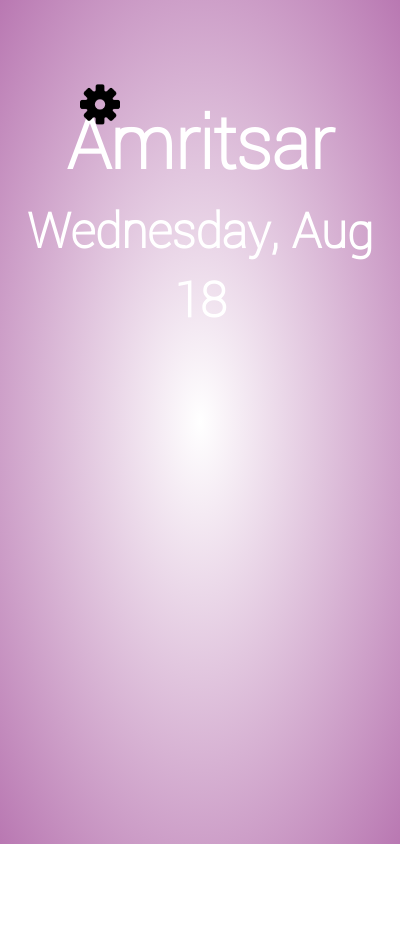
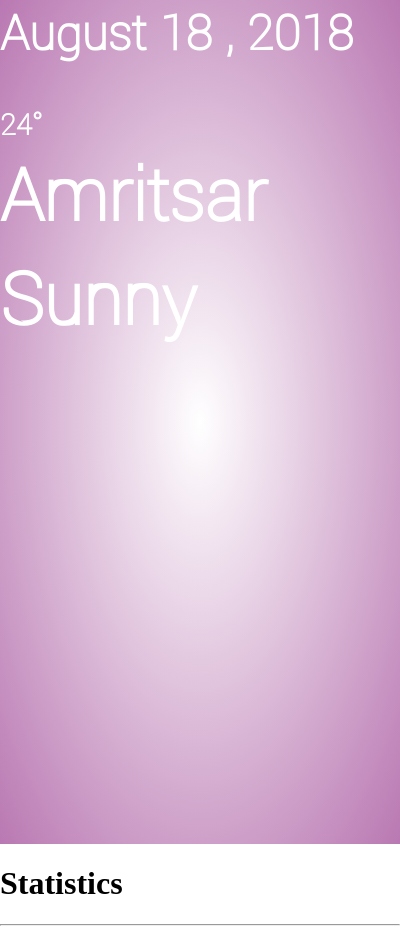
Before and after one commit to Navd15/weathget, an Electron app: page views/main.html in a window 400 px wide. Before the commit the page ends 844 px from the top, so only its background shows below. Drawn offline with Linux system fonts and the light colour scheme.

Commit message:
updated main view main.html

```diff
--- a/views/main.html
+++ b/views/main.html
@@ -1,15 +1,30 @@
 
 <link rel="stylesheet" type="text/css" href="../styles/index.css">
+<div id="container">
 <div id="mainView">
 <div  class="cityInfo">
 
-<img id="weatherInfo" src="../res/img/settings.png">
+<h1  id="day">August 18 , 2018</h1>
+<div>
+ <h1 id="temp">24&deg;<br><span class="cityName">Amritsar<br><span id="condition">Sunny</span></span></h1>
 
-<div>
-<h1 class="cityName">Amritsar <br><span id="day">Wednesday, Aug 18</span></h1>
 <!-- <h4  class="cityName" id="day">Wednesday, Aug 18 </h4> -->
 </div>
 </div>
 
 
 </div>
+<div id="stats">
+    <div class="info">
+            <h1 id="statistics">Statistics</h1>
+            <hr>
+    </div>
+
+
+
+
+
+
+</div>
+
+</div>
```
